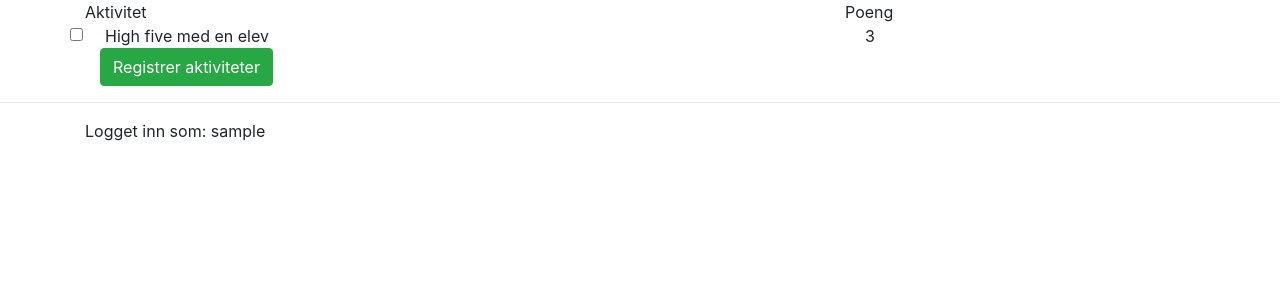
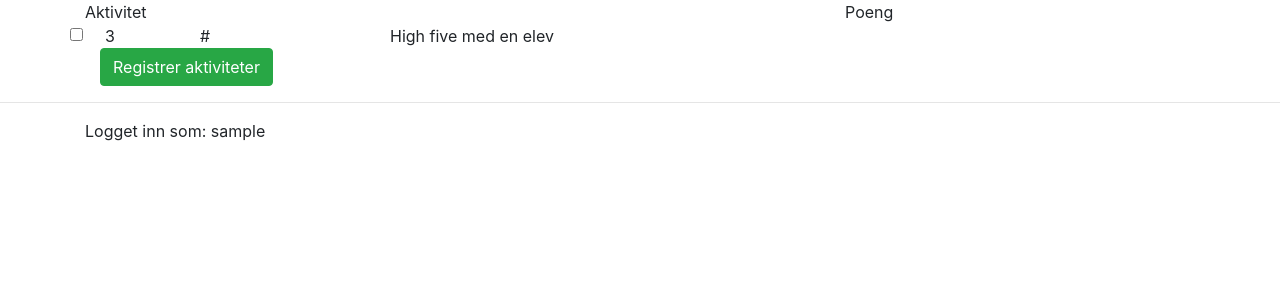
Before and after one commit to sjrodahl/ent3r-gp, a Django app: page /pages/activities/ in a window 1280 px wide. Shown: the part 58-358 px from the top of the page. Run offline with Django 3.2, Linux system fonts and the light colour scheme; the visitor is signed in with stand-in values (Sample User, id 1); data comes from the database, SQL or seed files in the repository; some libraries are stand-ins or nearby versions.

Commit message:
Show tag in activity template

```diff
--- a/ent3r_gp/pages/templates/pages/activities.html
+++ b/ent3r_gp/pages/templates/pages/activities.html
@@ -18,8 +18,9 @@
         {% for a in act %}
         <div class ="row">
             <div class="form-check"><input class="form-check-input" type="checkbox" value = {{a.id}} name ="choices"></div>
-            <div class="col-md-8">{{a.name|lower|capfirst}}</div>
-            <div class="col-md-2">{{a.points}}</div>
+            <div class="col-md-1">{{a.points}}</div>
+            <div class="col-md-2">#{{a.tag}}</div>
+            <div class="col-md-7">{{a.name|lower|capfirst}}</div>
         </div>
         {% endfor %}
         <div class="container">
```
